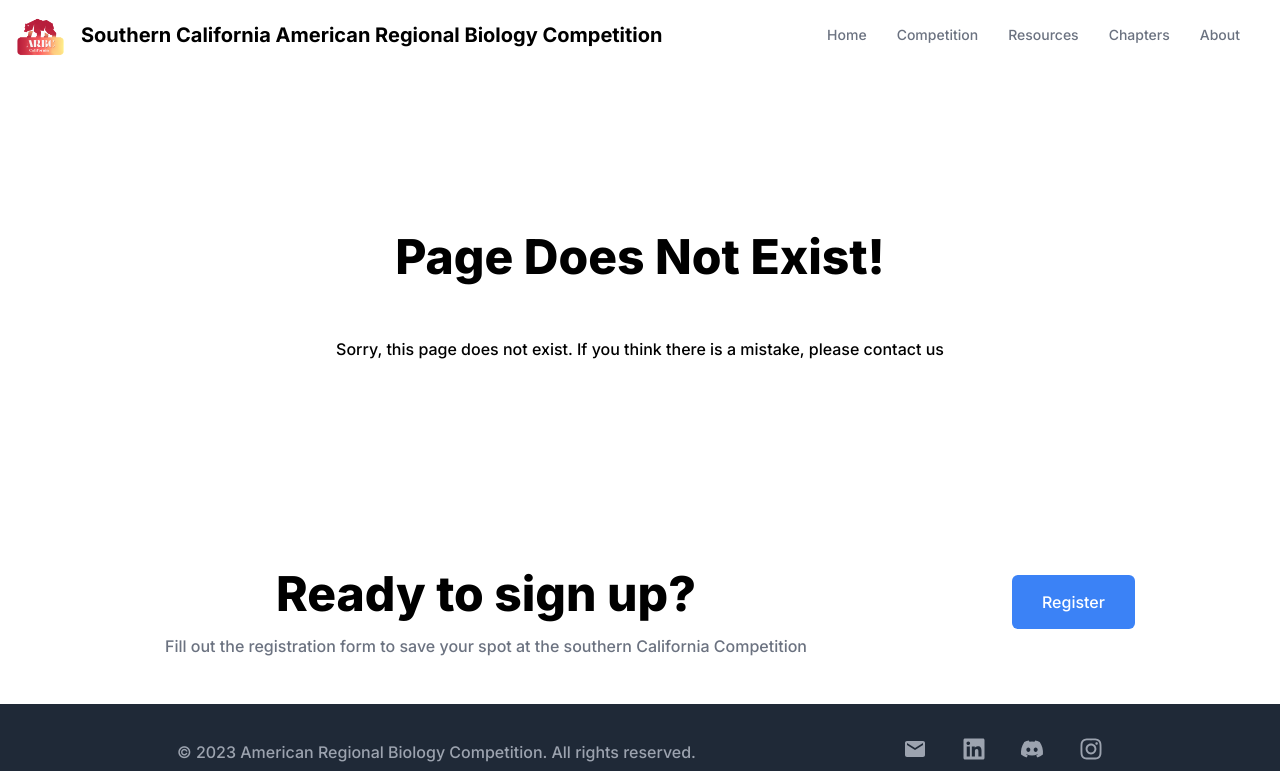
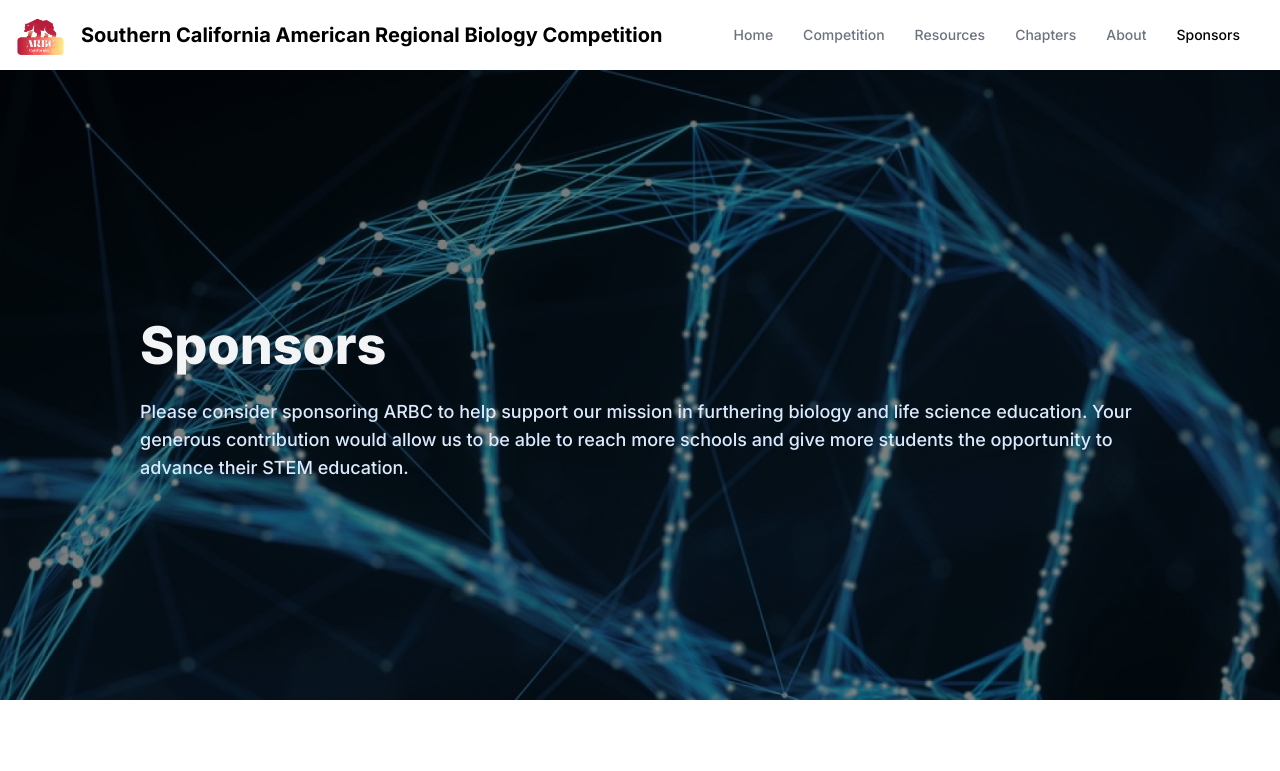
Before and after one commit to LOHS-ACSL-CLUB/arbc-website-frontend, a React (Vite) app: page /sponsors in a window 1280 px wide. Shown: the top 771 px of the page. Built offline with nearby package versions, Linux system fonts and the light colour scheme.

Commit message:
minor style fixes

```diff
--- a/src/_variables.scss
+++ b/src/_variables.scss
@@ -1,4 +1,4 @@
-$threshold: 800px;
+$threshold: 880px;
 
 $white1: #f3f4f6;
 $white2: #dbeafe;
--- a/src/components/AboutPage/MissionSection.scss
+++ b/src/components/AboutPage/MissionSection.scss
@@ -22,7 +22,7 @@
         p {
             color: #6b7280;
             font-size: 18px;
-            line-height: 50px;
+            line-height: 40px;
         }
 
         .who-we-are {
--- a/src/components/ChaptersPage/ChaptersDescriptionSection.tsx
+++ b/src/components/ChaptersPage/ChaptersDescriptionSection.tsx
@@ -8,7 +8,7 @@ function ChaptersDescriptionSection() {
                 <div>
                     <h2>What Are Chapters?</h2>
                     <p>
-                        We want <i>you</i> to create a ARBC chapter at your
+                        We want <i>you</i> to create an ARBC chapter at your
                         school! Your chapter could be a new club at your school
                         or a subdivision of an existing club (e.g. Biology
                         Olympiad club). Becoming a chapter gives the club
@@ -43,16 +43,16 @@ function ChaptersDescriptionSection() {
                 <div>
                     <h2>Chapter Benefits</h2>
                     <p>
-                        Access to unused and unreleased USABB and IBB Bowl Round
-                        questions along with answers.
+                        Access to sample ARBC Round questions along with
+                        answers.
                         <br />
-                        Access to online presentations about various topics from
-                        biology clubs across the nation in the material tested.
+                        Chapter or club leader will be given volunteer hours
+                        based on the number of participants
                         <br />
-                        Access to online handouts about various topics in the
-                        material tested.
+                        Access to online presentations on various topics from
+                        biology clubs across the nation
                         <br />
-                        The chapter will be featured on the IBB website.
+                        The chapter leader will be featured on the website.
                     </p>
                 </div>
             </div>
--- a/src/components/Navbar/pages.ts
+++ b/src/components/Navbar/pages.ts
@@ -19,4 +19,8 @@ export const PAGES = [
         route: "/about",
         name: "About",
     },
+    {
+        route: "/sponsors",
+        name: "Sponsors",
+    },
 ];
--- /dev/null
+++ b/src/components/SponsorsPage/IntroductionSection.scss
@@ -0,0 +1,49 @@
+@import "src/variables";
+
+.sponsors-page {
+    .introduction-section {
+        box-sizing: border-box;
+        background-image: url("/src/assets/placeholder.png");
+        background-repeat: no-repeat;
+        background-size: cover;
+        background-position: center center;
+        display: flex;
+        align-items: center;
+        flex-direction: column;
+        justify-content: center;
+        padding: 200px 0;
+
+        .content {
+            max-width: 1000px;
+            padding: 0 $mobile-padding;
+
+            h2 {
+                color: $white1;
+                font-size: 52px;
+                font-weight: 800;
+                margin-bottom: 20px;
+                line-height: 65px;
+            }
+
+            p {
+                color: $white2;
+                font-size: 18px;
+                font-weight: 400;
+                line-height: 28px;
+            }
+        }
+    }
+
+    @media screen and (max-width: $threshold) {
+        .introduction-section {
+            padding: 40px 0;
+
+            .content {
+                h2 {
+                    font-size: 35px;
+                    line-height: 50px;
+                }
+            }
+        }
+    }
+}
--- /dev/null
+++ b/src/components/SponsorsPage/IntroductionSection.tsx
@@ -0,0 +1,20 @@
+import "./IntroductionSection.scss";
+
+function IntroductionSection() {
+    return (
+        <div className="introduction-section">
+            <div className="content">
+                <h2>Sponsors</h2>
+                <p>
+                    Please consider sponsoring ARBC to help support our mission
+                    in furthering biology and life science education. Your
+                    generous contribution would allow us to be able to reach
+                    more schools and give more students the opportunity to
+                    advance their STEM education.
+                </p>
+            </div>
+        </div>
+    );
+}
+
+export default IntroductionSection;
--- /dev/null
+++ b/src/components/SponsorsPage/index.tsx
@@ -0,0 +1,11 @@
+import IntroductionSection from "./IntroductionSection";
+
+function SponsorsPage() {
+    return (
+        <div className="sponsors-page">
+            <IntroductionSection />
+        </div>
+    );
+}
+
+export default SponsorsPage;
--- a/src/main.tsx
+++ b/src/main.tsx
@@ -14,6 +14,7 @@ import MainPage from "./components/MainPage/index.tsx";
 import "./index.scss";
 import ErrorPage from "components/ErrorPage/index.tsx";
 import AppLayout from "AppLayout.tsx";
+import SponsorsPage from "components/SponsorsPage/index.tsx";
 
 const router = createBrowserRouter(
     createRoutesFromElements(
@@ -32,6 +33,7 @@ const router = createBrowserRouter(
                 <Route path="/resources" element={<ResourcesPage />} />
                 <Route path="/chapters" element={<ChaptersPage />} />
                 <Route path="/about" element={<AboutPage />} />
+                <Route path="/sponsors" element={<SponsorsPage />} />
             </Route>
         </Route>
     )
```
